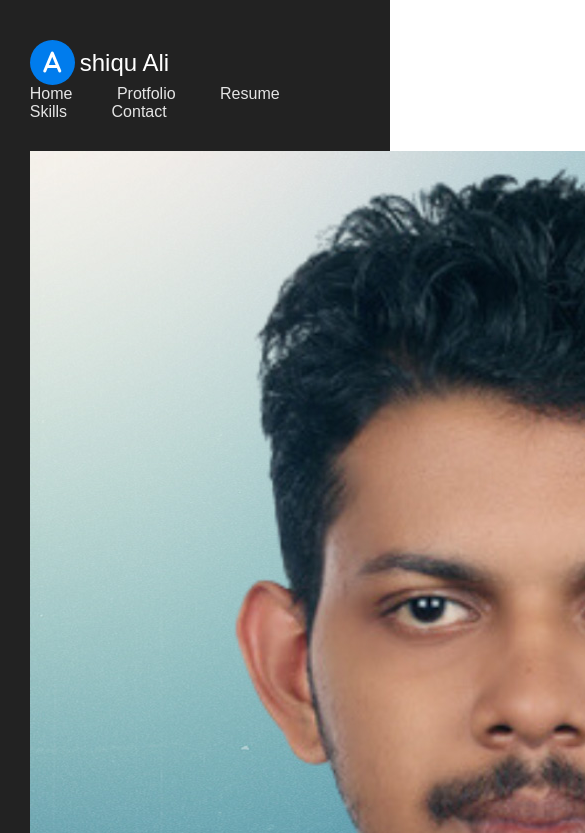
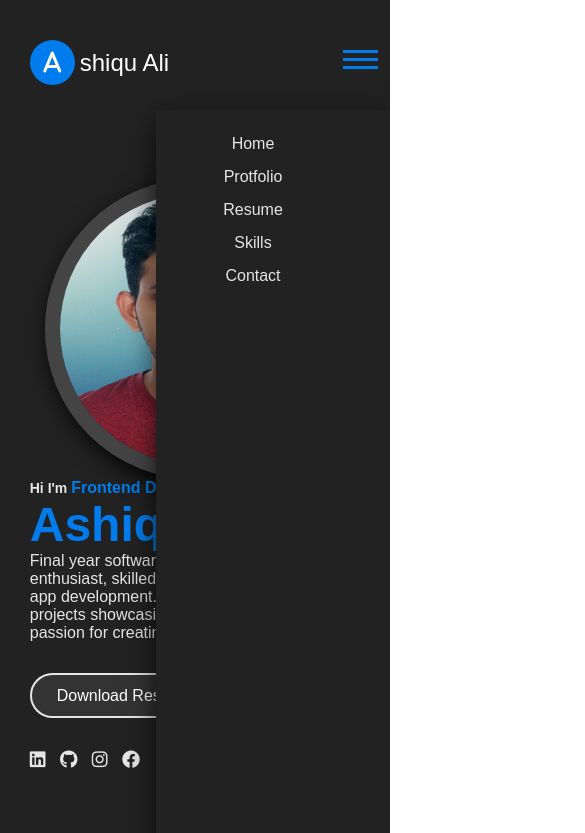
Before and after one commit to ashiqu-ali/ashiqu-ali.github.io, a plain HTML site: page index.html in a window 390 px wide. Shown: the top 833 px of the page, 585 px wide, since content can reach past the window. Drawn offline with Linux system fonts and the light colour scheme.

Commit message:
desktop size completed and mobile display partially completed

```diff
--- a/css/style.css
+++ b/css/style.css
@@ -80,3 +80,129 @@ nav .navlinks li a{
     color: #e5e5e5;
     margin-right: 2.5rem;
 }
+.container {
+    display: flex;
+    justify-content: space-around;
+    align-items: center;
+    padding-top: 4rem;
+}
+.container .hero-pic{
+    width: 300px;
+    height: 300px;
+    border-radius: 100%;
+    overflow: hidden;
+    border: 15px solid #444;
+    box-shadow: 5px 7px 25px rgba(0, 0, 0, 5);
+}
+.hero-pic img{
+    height: 100%;
+    width: 100%;
+    transition: 0.5s;
+}
+.hero-pic img:hover{
+    transform: scale(1.2);
+
+}
+.hero-text{
+    max-width: 500px;
+    display: flex;
+    flex-direction: column;
+}
+.hero-text h5{
+    color: #e5e5e5;
+    font-size: 14px;
+}
+.hero-text h5 span{
+    color: #007ced;
+    font-size: 16px;
+}
+.hero-text h1{
+    color: #007ced;
+    font-size: 3rem;
+}
+.hero-text p{
+    color: #e5e5e5;
+}
+.btn-group{
+    margin: 45px 0;
+}
+.btn-group .btn{
+    border: #d5d5d5;
+    color: #fff;
+    background-color: #333;
+    padding: 12px 25px;
+    margin: 5px 0;
+    margin-right: 7px;
+    border-radius: 30px;
+    border: 2px solid #e5e5e5;
+    box-shadow: 0 10px 10px -8px rgb(0, 0, 0 /78%);
+}
+.btn.active{
+    border-color: #007ced;
+}
+.hero-text .social i{
+    color: #e5e5e5;
+    font-size: 18px;
+    margin-right: 10px;
+    transition: 0.5s;
+}
+.hero-text .social i:hover{
+    color: #007ced;
+    transform: scale(1.1);
+}
+
+/* Responsive design code  */
+@media(max-width:930px)
+{
+    nav .togglebtn{
+        display: initial;
+    }
+    .click{
+        top: 45px;
+    }
+    .click span{
+        position: absolute;
+        margin-top: 12px;
+    }
+    .click span:first-child{
+        transform: rotate(-40deg);
+    }
+    .click span:nth-child(2){
+        opacity: 0;
+        margin: 0;
+    }
+    .click span:last-child{
+        transform: rotate(45deg);
+        top: 0;
+    }
+    nav .navlinks{
+        position: absolute;
+        top: 110px;
+        right: 0;
+        bottom: 0;
+        width: 60%;
+        height: 100vh;
+        background-color: #222;
+        z-index: 3;
+        box-shadow: 5px 13px 30px rgba(0, 0, 0, 1);
+        transition: 0.5s;
+        padding: 25px 0px;
+    }
+    nav .navlinks li{
+        display: block;
+    }
+    nav .navlinks li a{
+        display: block;
+        margin-bottom: 15px;
+        text-align: center;
+    }
+    nav .navlinks.open{
+        right: 0;
+    }
+}
+@media(max-width:768px)
+{
+    .container{
+        flex-direction: column;
+    }
+}
--- a/index.html
+++ b/index.html
@@ -38,9 +38,30 @@
                     <h5>Hi I'm <span class="">Frontend Developer</span></h5>
                     <h1>Ashiqu Ali</h1>
                     <p>Final year software engineering student,Flutter enthusiast, skilled in cross-platform mobile app development. Check out my portfolio for projects showcasing hands-on expertise and a passion for creating intuitive user experiences.</p>
+                    <div class="btn-group">
+                        <a href="#" class="btn">Download Resume</a>
+                        <a href="#" class="btn">Contact</a>
+                    </div>
+                    <div class="social">
+                        <a href="#"><i class="fa-brands fa-linkedin"></i></a>
+                        <a href="#"><i class="fa-brands fa-github"></i></a>
+                        <a href="#"><i class="fa-brands fa-instagram"></i></a>
+                        <a href="#"><i class="fa-brands fa-facebook"></i></a>
+                    </div>
                 </div>
             </div>
         </div>
     </div>
+    <script>
+        // Button click show hide navbar
+        var togglebtn=document.querySelector(".togglebtn");
+        var nav=document.querySelector(".navlinks");
+        var links=document.querySelector(".navlinks li");
+
+        togglebtn.addEventListener("click",function(){
+            this.clasList.toggle("click");
+            nav.classList.toggle("open")
+        })
+    </script>
 </body>
 </html>
```
